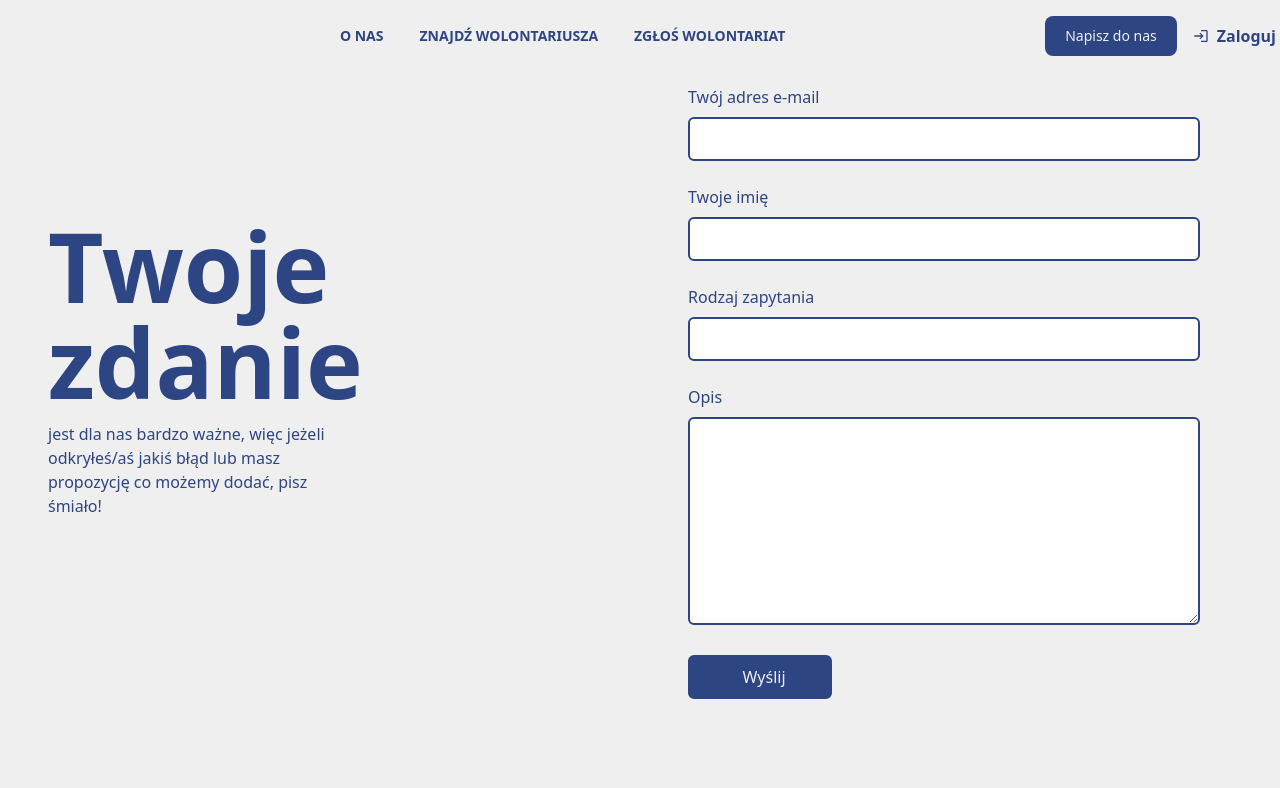
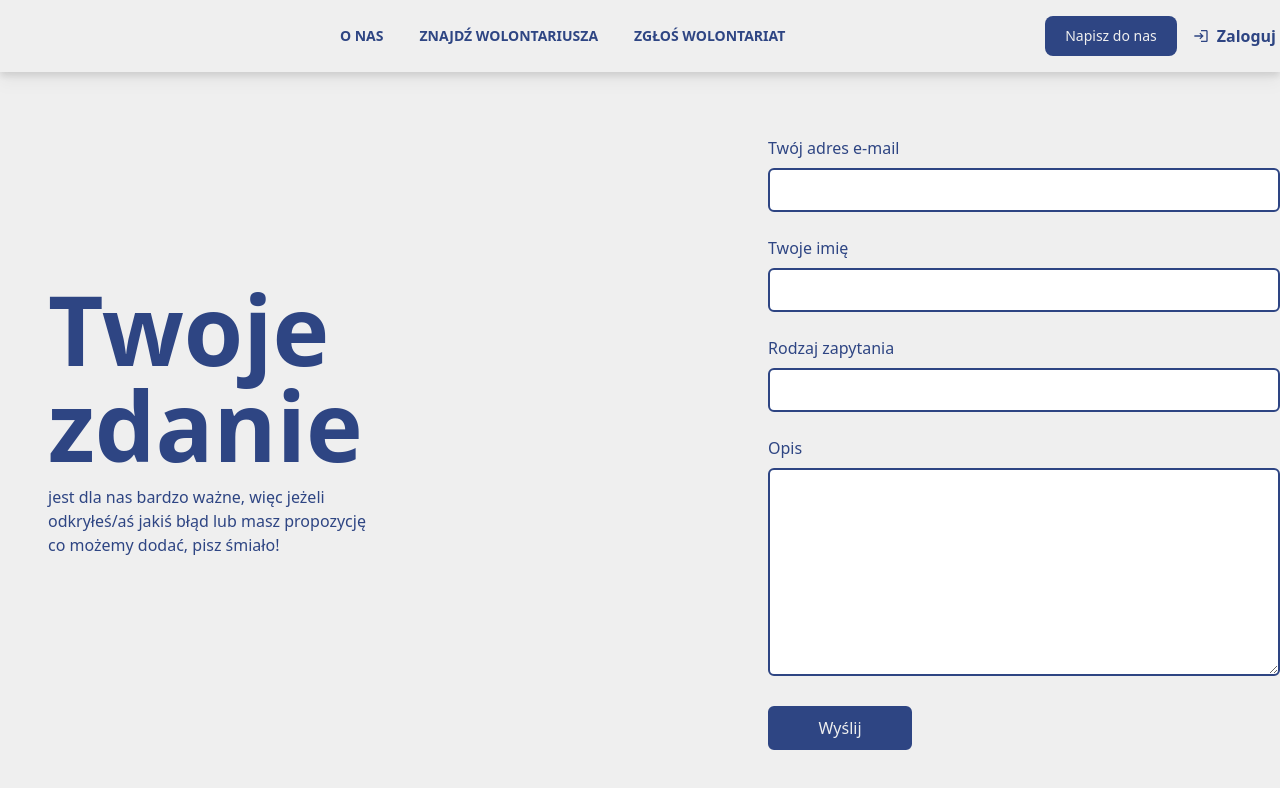
Before and after one commit to style77/volunteering, a Next.js app: page /contact in a window 1280 px wide. Shown: the top 788 px of the page. Built offline with nearby package versions, Linux system fonts and the light colour scheme; no server answers; what tailwindcss-font-inter would draw is missing.

Commit message:
strona kontaktowa skończona responsywność 🤙😎

```diff
--- a/components/navbar.tsx
+++ b/components/navbar.tsx
@@ -60,7 +60,7 @@ export const Navbar = () => {
   return (
     <>
       <nav
-        className="bg-background-color py-2.5 w-full z-20 top-0 left-0 shadow-md"
+        className="bg-background-color py-2.5 z-20 top-0 left-0 w-full drop-shadow-lg"
         id="nav"
       >
         <div className="container flex justify-between items-center mx-auto">
--- a/pages/contact.tsx
+++ b/pages/contact.tsx
@@ -53,7 +53,7 @@ const Contact: NextPage = () => {
       <Head>
         <title>Volunteering - Kontakt</title>
       </Head>
-      <div className="flex flex-wrap md:flex-nowrap min-h-screen min-w-screen items-center py-2">
+      <div className="flex flex-wrap md:flex-nowrap h-full min-w-screen items-center mt-8 md:mt-48">
         <div className="flex flex-col basis-1/3 ml-12 mb-52">
           <h1 className="text-8xl font-inner font-semibold text-main-color">
             Twoje zdanie
@@ -64,20 +64,20 @@ const Contact: NextPage = () => {
           </h6>
         </div>
         <div className="flex basis-1/3"></div>
-        <div className="flex basis-1/3 ml-10 -mt-32">
-          <form onSubmit={handleSubmit} ref={form}>
+        <div className="flex basis-1/3 -mt-32 w-full">
+          <form onSubmit={handleSubmit} ref={form} className="ml-12">
             <div className="mb-6">
               <label
-                htmlFor="email"
+                htmlFor="contact-email"
                 className="block mb-2 text-md font-inner font-medium text-main-color"
               >
                 Twój adres e-mail
               </label>
               <input
                 type="email"
-                id="email"
+                id="contact-email"
                 name="email"
-                className="w-[18rem] md:w-[32rem] mr-20 h-11 border-2 pl-2 border-main-color rounded-md"
+                className="w-[18rem] md:w-[32rem]  h-11 border-2 border-main-color rounded-md"
               />
             </div>
             <div className="mb-6">
@@ -91,7 +91,7 @@ const Contact: NextPage = () => {
                 type="text"
                 id="name"
                 name="name"
-                className="w-[18rem] md:w-[32rem] mr-20 h-11 border-2 pl-2 border-main-color rounded-md"
+                className="w-[18rem] md:w-[32rem] h-11 border-2 border-main-color rounded-md"
               />
             </div>
             <div className="mb-6">
@@ -105,7 +105,7 @@ const Contact: NextPage = () => {
                 type="text"
                 id="title"
                 name="title"
-                className="w-[18rem] md:w-[32rem] mr-20 h-11 border-2 pl-2 border-main-color rounded-md"
+                className="w-[18rem] md:w-[32rem] h-11 border-2 border-main-color rounded-md"
               />
             </div>
             <div className="mb-6">
@@ -118,14 +118,14 @@ const Contact: NextPage = () => {
               <textarea
                 id="message"
                 name="message"
-                className="w-[18rem] md:w-[32rem] h-52 mr-20 border-2 pl-2 border-main-color rounded-md"
+                className="w-[18rem] md:w-[32rem] h-52  border-2 border-main-color rounded-md"
               ></textarea>
             </div>
             <div className="mb-8 w-full">
               <button
                 type="submit"
                 id="submit"
-                className="mr-20 w-36 h-11 border-2 pl-2 bg-main-color text-background-color text-inner text-semibold border-main-color rounded-md"
+                className="w-36 h-11 border-2 bg-main-color text-background-color text-inner text-semibold border-main-color rounded-md"
               >
                 Wyślij
               </button>
```
Also changed, not shown: pages/_app.tsx (+9 -0 lines).
